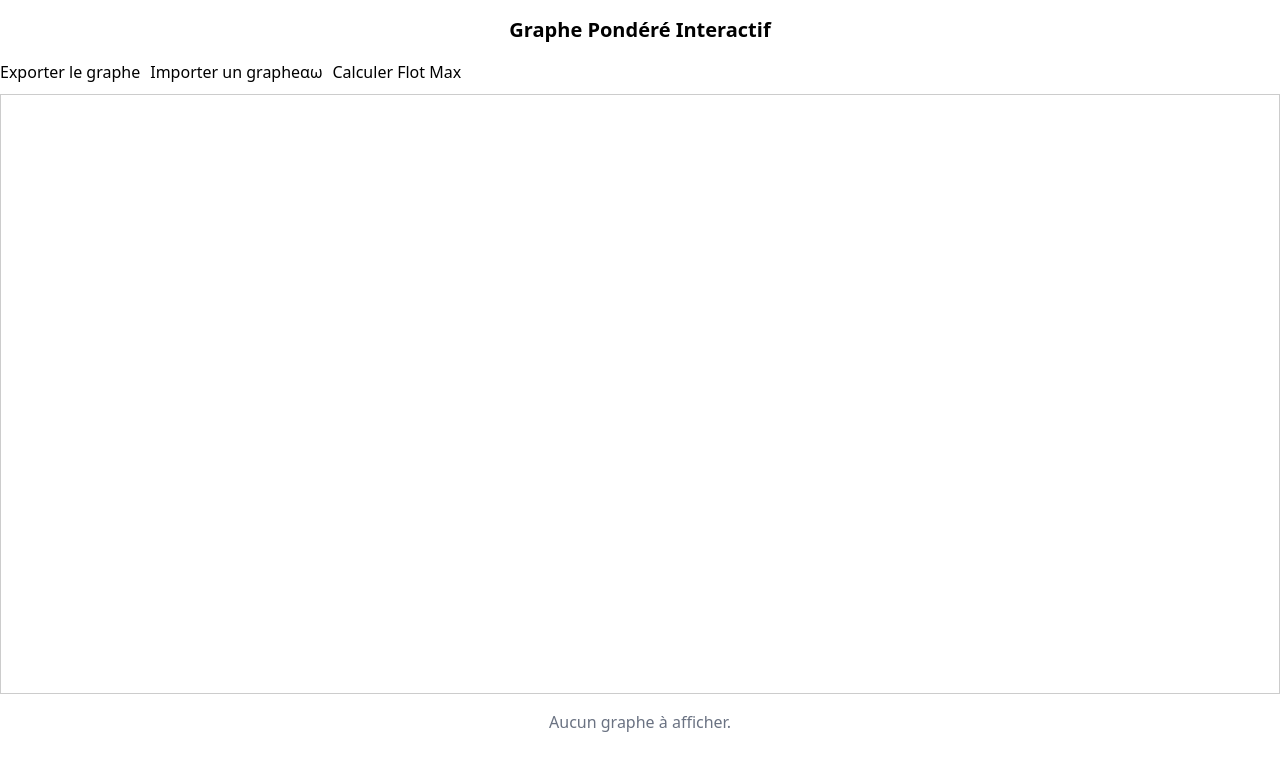
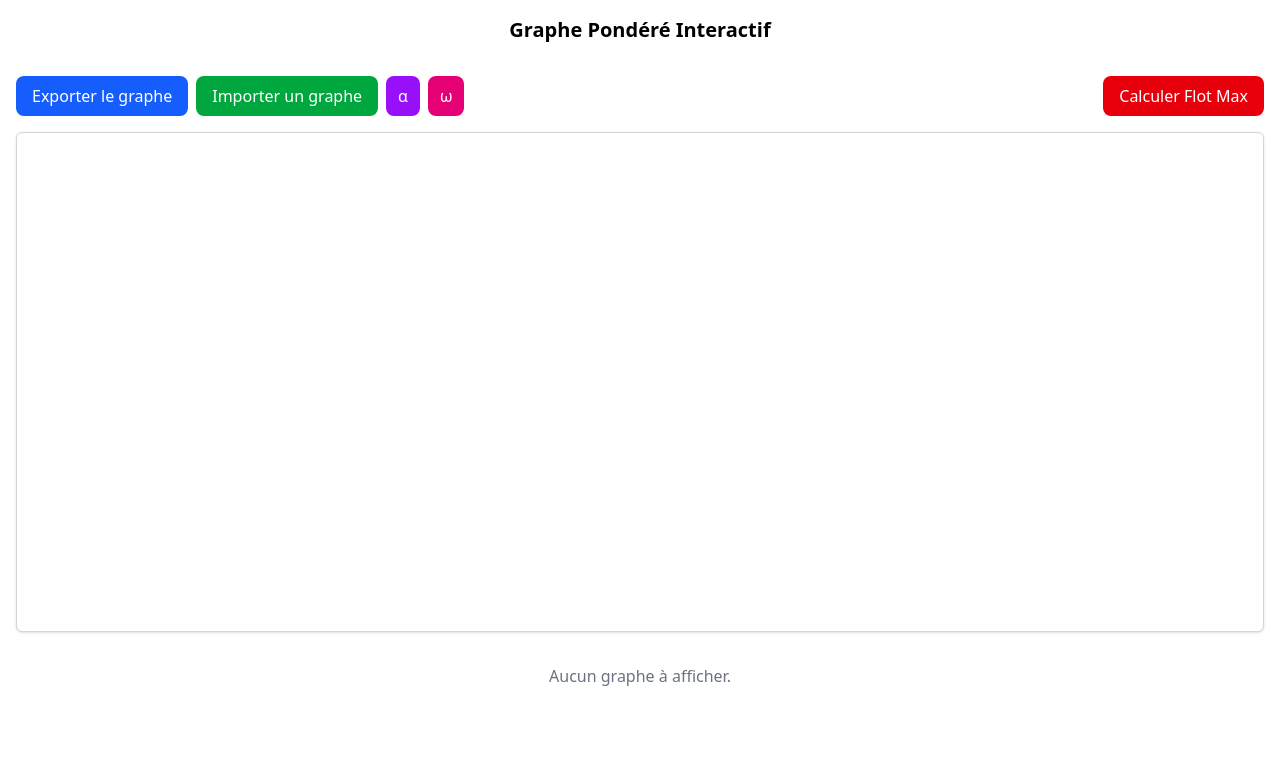
Before and after one commit to wharton-SP/RO, a React (Vite) app: page / in a window 1280 px wide. Shown: the top 770 px of the page. Built offline with nearby package versions, Linux system fonts and the light colour scheme.

Commit message:
Enhance: update node click handling and improve UI styling in Graph component

```diff
--- a/src/components/Graph.jsx
+++ b/src/components/Graph.jsx
@@ -71,7 +71,9 @@ const Graph = ({ sendData }) => {
         }
     };
 
-    const handleNodeClick = (id) => {
+    const handleNodeClick = (id, event) => {
+        if (!event.shiftKey) return;
+
         if (!selectedNode) {
             setSelectedNode(id);
         } else {
@@ -155,20 +157,31 @@ const Graph = ({ sendData }) => {
     };
 
     return (
-        <>
-            <div style={{ marginBottom: '10px' }}>
-                <button onClick={exportGraph}>Exporter le graphe</button>
-                <button onClick={importGraph} style={{ marginLeft: '10px' }}>Importer un graphe</button>
-                <button onClick={() => addSuperNode('α')}>α</button>
-                <button onClick={() => addSuperNode('ω')}>ω</button>
-                <button onClick={calculateFlow} style={{ marginLeft: '10px' }} >Calculer Flot Max</button>
+        <div className="p-4 space-y-4">
+            <div className="flex flex-wrap items-center gap-2">
+                <button onClick={exportGraph} className="px-4 py-2 bg-blue-600 text-white rounded-lg hover:bg-blue-700 transition">
+                    Exporter le graphe
+                </button>
+                <button onClick={importGraph} className="px-4 py-2 bg-green-600 text-white rounded-lg hover:bg-green-700 transition">
+                    Importer un graphe
+                </button>
+                <button onClick={() => addSuperNode('α')} className="px-3 py-2 bg-purple-600 text-white rounded-lg hover:bg-purple-700 transition">
+                    α
+                </button>
+                <button onClick={() => addSuperNode('ω')} className="px-3 py-2 bg-pink-600 text-white rounded-lg hover:bg-pink-700 transition">
+                    ω
+                </button>
+                <button onClick={calculateFlow} className="px-4 py-2 ml-auto bg-red-600 text-white rounded-lg hover:bg-red-700 transition">
+                    Calculer Flot Max
+                </button>
             </div>
 
             <svg
                 ref={svgRef}
                 width="100%"
-                height="600px"
-                style={{ border: '1px solid #ccc', cursor: 'crosshair' }}
+                height="500px"
+                className="border border-gray-300 rounded-md shadow-sm bg-white"
+                style={{ cursor: 'crosshair' }}
                 onClick={addNode}
                 onMouseMove={handleMouseMove}
                 onMouseUp={handleMouseUp}
@@ -181,18 +194,16 @@ const Graph = ({ sendData }) => {
                 </defs>
 
                 {edges.map((edge, i) => {
-
                     const fromNode = nodes.find(n => n.id === edge.from);
                     const toNode = nodes.find(n => n.id === edge.to);
                     if (!fromNode || !toNode) return null;
 
                     const { x1, y1, x2, y2 } = getEdgeCoords(fromNode.x, fromNode.y, toNode.x, toNode.y);
-
-                    if (!fromNode || !toNode) return null;
                     const midX = (fromNode.x + toNode.x) / 2;
                     const midY = (fromNode.y + toNode.y) / 2;
+
                     return (
-                        <g key={i} onDoubleClick={() => removeEdge(i)} style={{ cursor: 'pointer' }}>
+                        <g key={i} onDoubleClick={() => removeEdge(i)} className="cursor-pointer">
                             <line
                                 x1={x1}
                                 y1={y1}
@@ -202,7 +213,7 @@ const Graph = ({ sendData }) => {
                                 strokeWidth="2"
                                 markerEnd="url(#arrow)"
                             />
-                            <text x={midX} y={midY - 5} textAnchor="middle" fill="black">{edge.weight}</text>
+                            <text x={midX} y={midY - 5} textAnchor="middle" fill="black" className="text-sm">{edge.weight}</text>
                         </g>
                     );
                 })}
@@ -214,7 +225,7 @@ const Graph = ({ sendData }) => {
                         onMouseDown={() => handleNodeMouseDown(node.id)}
                         onClick={(e) => {
                             e.stopPropagation();
-                            handleNodeClick(node.id);
+                            handleNodeClick(node.id, e);
                         }}
                         onDoubleClick={(e) => {
                             e.stopPropagation();
@@ -225,17 +236,17 @@ const Graph = ({ sendData }) => {
                             e.stopPropagation();
                             renameNode(node.id);
                         }}
-                        style={{ cursor: 'pointer' }}
+                        className="cursor-pointer"
                     >
                         {selectedNode === node.id && (
                             <circle r="24" fill="none" stroke="yellow" strokeWidth="3" />
                         )}
-                        <circle r="20" fill="#1e90ff" />
-                        <text x="0" y="5" textAnchor="middle" fill="white">{node.id}</text>
+                        <circle r="20" fill="#2563eb" /> {/* bleu Tailwind 500 */}
+                        <text x="0" y="5" textAnchor="middle" fill="white" className="text-sm font-semibold">{node.id}</text>
                     </g>
                 ))}
             </svg>
-        </>
+        </div>
     );
 };
 
```
